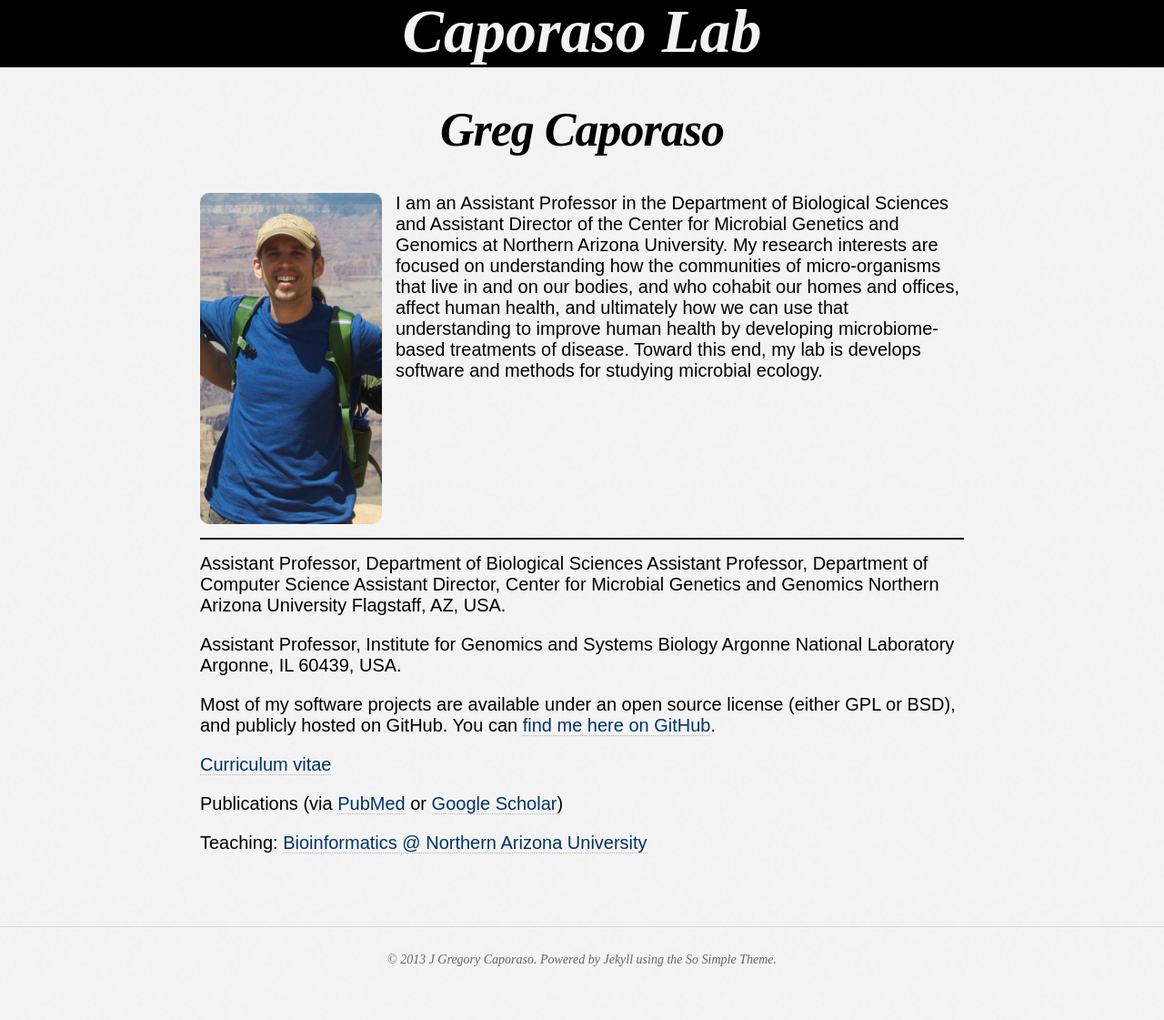
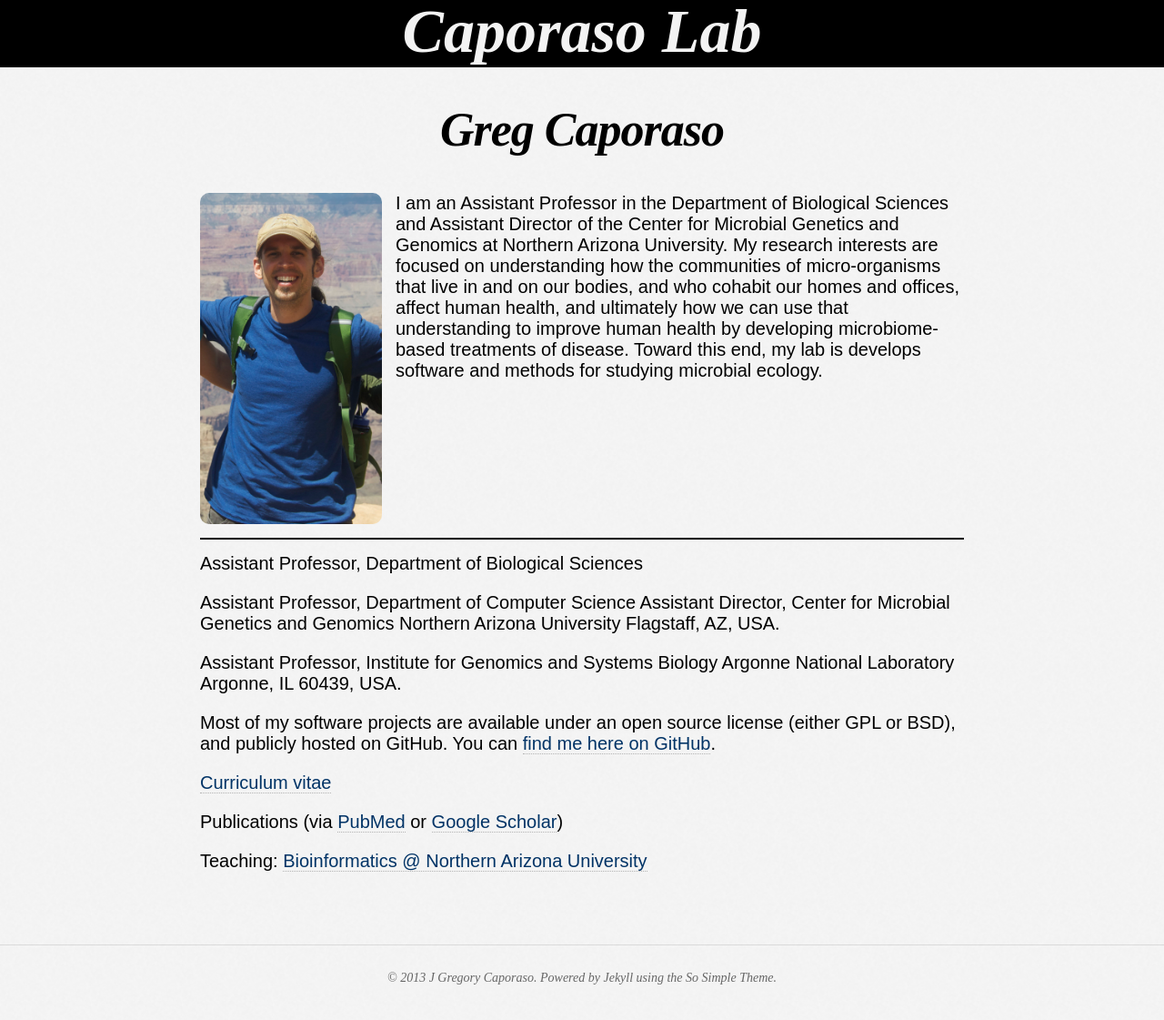
Before and after one commit to wmercurio/gregcaporaso.github.com, a Jekyll site: the page built from people/greg-caporaso/index.md, in a window 1280 px wide, cut to the strip 0-1161 px from the top of the page. Shown: the top 1121 px of the strip at 91% size. Built offline with Jekyll 4.4.1, drawn with Linux system fonts in a browser that asks for light colours.

Commit message:
vague commit

```diff
--- a/people/greg-caporaso/index.md
+++ b/people/greg-caporaso/index.md
@@ -8,6 +8,7 @@
 ---
 
 Assistant Professor, Department of Biological Sciences
+
 Assistant Professor, Department of Computer Science
 Assistant Director, Center for Microbial Genetics and Genomics
 Northern Arizona University
--- a/people/index.html
+++ b/people/index.html
@@ -4,9 +4,8 @@
 ---
 
 
-We need a brief introduction here
 
-	<h3>People:</h3>{% for person in site.people %}{% for page in site.pages %}{% if page.datatype == 'bio' %}{% if page.title == person %}{% comment %}{% capture color %}{% cycle 'color_cycle': ' style="border-color:#fc0018;"',' style="border-color:#00ff00;"',' style="border-color:#5a00ff;"' %}{% endcapture %}{% endcomment %}
+{% for person in site.people %}{% for page in site.pages %}{% if page.datatype == 'bio' %}{% if page.title == person %}{% comment %}{% capture color %}{% cycle 'color_cycle': ' style="border-color:#fc0018;"',' style="border-color:#00ff00;"',' style="border-color:#5a00ff;"' %}{% endcapture %}{% endcomment %}
 	<div class='user'>
 		<div {% cycle 'user_cycle': 'class="userLeft"', 'class="userRight"' %} {{ color }}>
 			<div class="userProfile"><a href="{{site.url}}{{page.url | replace: "index.html" ""}}">{{ page.title }}</a></div>
--- a/projects/index.html
+++ b/projects/index.html
@@ -4,9 +4,8 @@
 ---
 
 
-We need a brief introduction here
 
-	<h3>Projects:</h3>{% for project in site.projects %}{% for page in site.pages %}{% if page.datatype == 'project' %}{% if page.title == project %}
+{% for project in site.projects %}{% for page in site.pages %}{% if page.datatype == 'project' %}{% if page.title == project %}
 	<div>
 			<div class="projectPage"><a href="{{site.url}}{{page.url | replace: "index.html" ""}}">{{ page.title }}</a></div>
 				<div class="projectAbstract">
```
